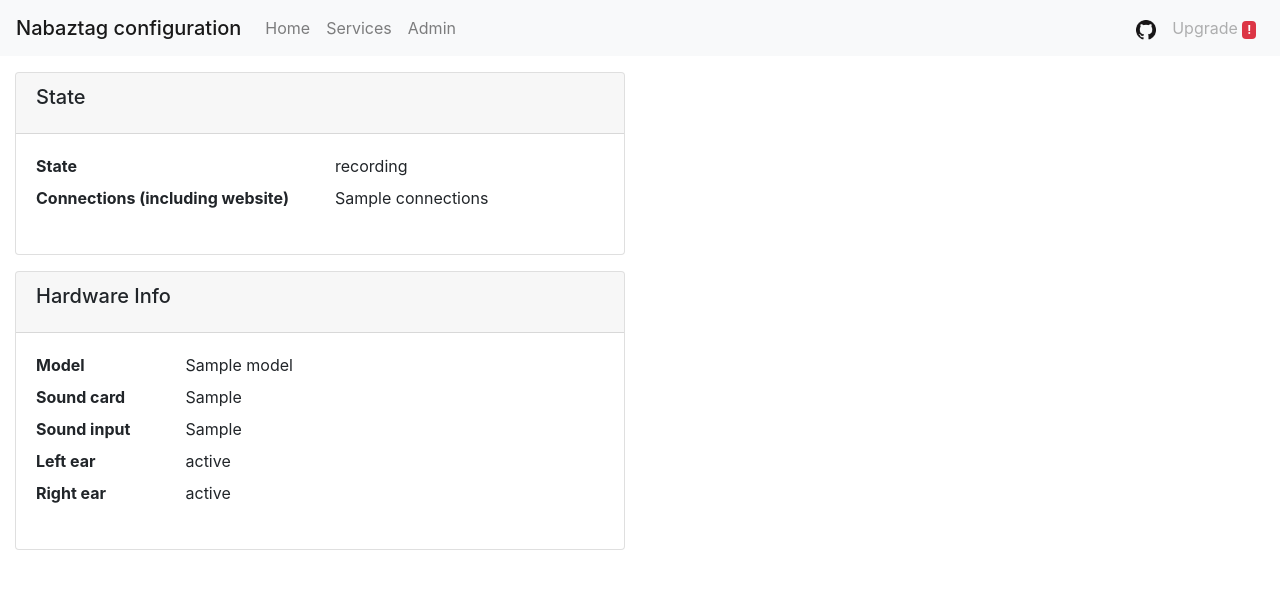
After one commit to nabaztag2018/pynab, a Django app: template nabweb/templates/nabweb/admin/index.html in a window 1280 px wide. The commit adds this page. Shown: the top 589 px of the page. Run offline with Django 3.2, Linux system fonts and the light colour scheme; the template is opened without the code that fills it: most values are stand-ins (such as "Sample title", 1, 10 or a date in 2020); style sheets or scripts are compiled from the project's sources; some libraries are stand-ins or nearby versions.

Commit message:
New admin page with hardware info (cf #15)

```diff
--- a/nabd/nabio.py
+++ b/nabd/nabio.py
@@ -182,3 +182,8 @@ class NabIO(object, metaclass=abc.ABCMeta):
         Cancel currently running sequence or info animation.
         """
         raise NotImplementedError("Should have implemented")
+
+    @abc.abstractmethod
+    def gestalt(self):
+        """ Return a structure representing hardware info. """
+        raise NotImplementedError("Should have implemented")
--- a/nabweb/templates/nabweb/_base.html
+++ b/nabweb/templates/nabweb/_base.html
@@ -26,6 +26,7 @@
         <ul class="navbar-nav mr-auto">
           <li><a class="nav-link{% if request.path == '/' %} active{% endif %}" href="{% if request.path == '/' %}#{% else %}/{% endif %}">{% trans "Home" %}{% if request.path == '/' %} <span class="sr-only">{% trans "(current)" %}{% endif %}</span></a></li>
           <li><a class="nav-link{% if request.path == '/services/' %} active{% endif %}" href="{% if request.path == '/services/' %}#{% else %}/services/{% endif %}">{% trans "Services" %}{% if request.path == '/services/' %}  <span class="sr-only">{% trans "(current)" %}</span>{% endif %}</a></li>
+          <li><a class="nav-link{% if request.path == '/admin/' %} active{% endif %}" href="{% if request.path == '/admin/' %}#{% else %}/admin/{% endif %}">{% trans "Admin" %}{% if request.path == '/admin/' %}  <span class="sr-only">{% trans "(current)" %}</span>{% endif %}</a></li>
         </ul>
         <ul class="nav navbar-nav navbar-right">
           <li><a class="nav-link pull-right" href="https://github.com/nabaztag2018/pynab" target="_blank" aria-label="GitHub"><img src="{% static "nabweb/images/GitHub-Mark-32px.png" %}" title="GitHub" width="20" height="20" /></a></li>
--- /dev/null
+++ b/nabweb/templates/nabweb/admin/index.html
@@ -0,0 +1,57 @@
+{% extends 'nabweb/_base.html' %}
+{% load i18n %}
+{% block subtitle %}{% trans "Admin" %}{% endblock %}
+{% block content %}
+  <div class="row">
+    <div class="local-settings col-md-6 mb-3">
+      <div class="card">
+        <div class="card-header">
+          <h5 class="card-title">{% trans "State" %}</h5>
+        </div>
+        <div class="card-body">
+          {% if gestalt.status == "error" %}
+          <div class="alert alert-danger" role="alert">
+            {{ gestalt.message }}
+          </div>
+          {% else %}
+          <dl class="row">
+            <dt class="col-sm-6">{% trans "State" %}</dt>
+            <dd class="col-sm-6">{{ gestalt.result.state }}</dd>
+            <dt class="col-sm-6">{% trans "Connections (including website)" %}</dt>
+            <dd class="col-sm-6">{{ gestalt.result.connections }}</dd>
+          </dl>
+          {% endif %}
+        </div>
+      </div>
+    </div>
+  </div>
+  <div class="row">
+    <div class="local-settings col-md-6 mb-3">
+      <div class="card">
+        <div class="card-header">
+          <h5 class="card-title">{% trans "Hardware Info" %}</h5>
+        </div>
+        <div class="card-body">
+          {% if gestalt.status == "error" %}
+          <div class="alert alert-danger" role="alert">
+            {{ gestalt.message }}
+          </div>
+          {% else %}
+          <dl class="row">
+            <dt class="col-sm-3">{% trans "Model" %}</dt>
+            <dd class="col-sm-9">{{ gestalt.result.hardware.model }}</dd>
+            <dt class="col-sm-3">{% trans "Sound card" %}</dt>
+            <dd class="col-sm-9">{{ gestalt.result.hardware.sound_card }}</dd>
+            <dt class="col-sm-3">{% trans "Sound input" %}</dt>
+            <dd class="col-sm-9">{{ gestalt.result.hardware.sound_input }}</dd>
+            <dt class="col-sm-3">{% trans "Left ear" %}</dt>
+            <dd class="col-sm-9">{{ gestalt.result.hardware.left_ear_status }}</dd>
+            <dt class="col-sm-3">{% trans "Right ear" %}</dt>
+            <dd class="col-sm-9">{{ gestalt.result.hardware.right_ear_status }}</dd>
+          </dl>
+          {% endif %}
+        </div>
+      </div>
+    </div>
+  </div>
+{% endblock %}
--- a/nabweb/urls.py
+++ b/nabweb/urls.py
@@ -16,11 +16,12 @@ Including another URLconf
 from django.apps import apps
 from django.contrib import admin
 from django.urls import path, include
-from .views import NabWebView, NabWebServicesView, NabWebUpgradeView
+from .views import NabWebView, NabWebServicesView, NabWebAdminView, NabWebUpgradeView
 
 urlpatterns = [
     path("", NabWebView.as_view()),
     path("services/", NabWebServicesView.as_view()),
+    path("admin/", NabWebAdminView.as_view()),
     path("upgrade", NabWebUpgradeView.as_view(), name="nabweb.upgrade"),
 ]
 
--- a/nabweb/views.py
+++ b/nabweb/views.py
@@ -1,4 +1,7 @@
 import abc
+import asyncio
+import json
+import logging
 import os
 
 from django.apps import apps
@@ -8,6 +11,7 @@ from django.utils import translation
 from django.conf import settings
 from django.http import JsonResponse
 from nabd.i18n import Config
+from nabcommon.nabservice import NabService
 from django.utils.translation import to_locale, to_language
 
 
@@ -69,6 +73,47 @@ class NabWebServicesView(BaseView):
         services_sorted = sorted(services, key=lambda s: s['priority'])
         services_names = map(lambda s: s['name'], services_sorted)
         context["services"] = services_names
+        return context
+
+class NabWebAdminView(BaseView):
+    def template_name(self):
+        return "nabweb/admin/index.html"
+
+    async def query_gestalt(self):
+        try:
+            conn = asyncio.open_connection('127.0.0.1', NabService.PORT_NUMBER)
+            reader, writer = await asyncio.wait_for(conn, 0.5)
+        except ConnectionRefusedError as err:
+            return {"status":"error","message":"Nabd is not running"}
+        except asyncio.TimeoutError as err:
+            return {
+                "status":"error",
+                "message":"Communication with Nabd timed out (connecting)"
+            }
+        try:
+            writer.write(b'{"type":"gestalt","request_id":"gestalt"}\r\n')
+            while True:
+                line = await asyncio.wait_for(reader.readline(), 0.5)
+                packet = json.loads(line.decode("utf8"))
+                print(packet)
+                if (
+                    "type" in packet and
+                    packet["type"] == "response" and
+                    "request_id" in packet and
+                    packet["request_id"] == "gestalt"
+                ):
+                    writer.close()
+                    return {"status": "ok", "result": packet}
+        except asyncio.TimeoutError as err:
+            return {
+                "status":"error",
+                "message":"Communication with Nabd timed out (getting info)"
+            }
+
+    def get_context(self):
+        context = super().get_context()
+        gestalt = asyncio.run(self.query_gestalt())
+        context["gestalt"] = gestalt
         return context
 
 class NabWebUpgradeView(View):
```
Also changed, not shown: nabd/ears.py (+9 -0 lines), nabd/ears_dev.py (+7 -0 lines), nabd/nabd.py (+9 -0 lines), nabd/nabio_hw.py (+33 -0 lines), nabd/sound_alsa.py (+13 -5 lines), nabd/tests/mock.py (+7 -0 lines).
